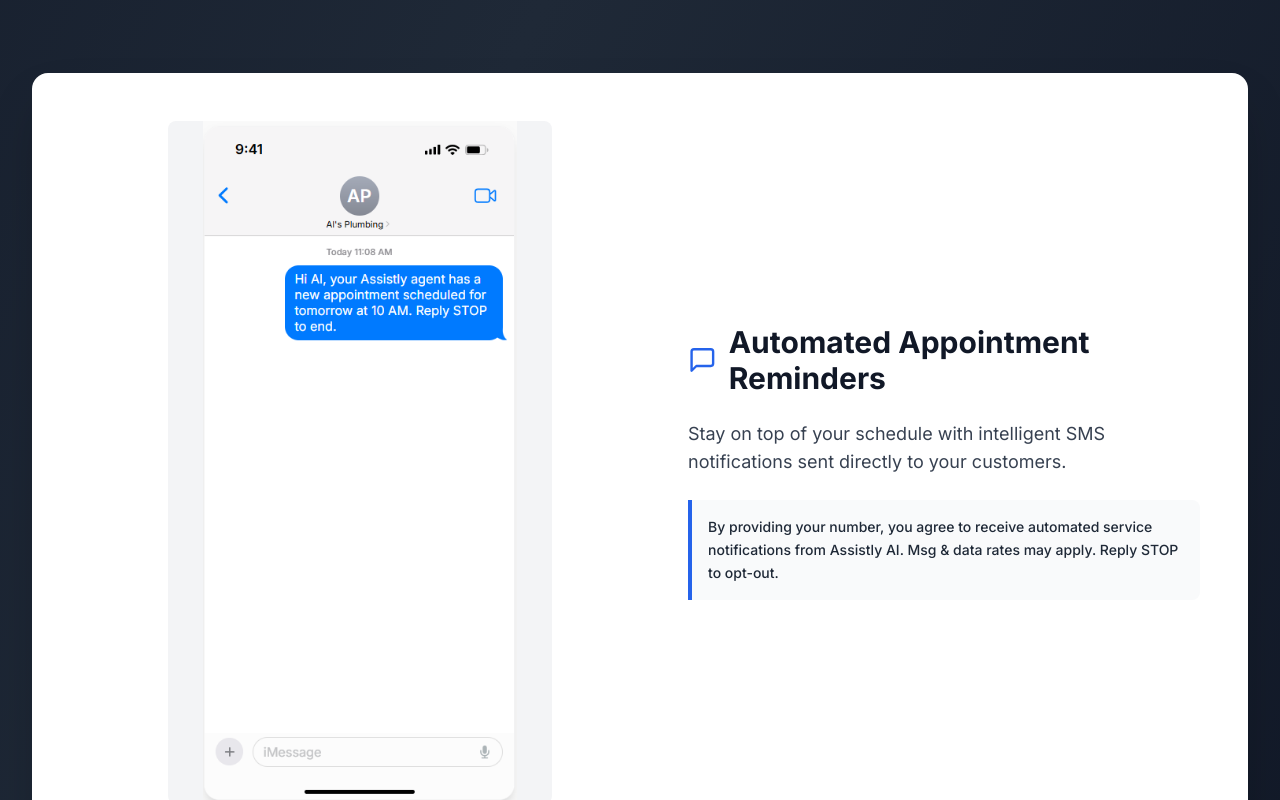
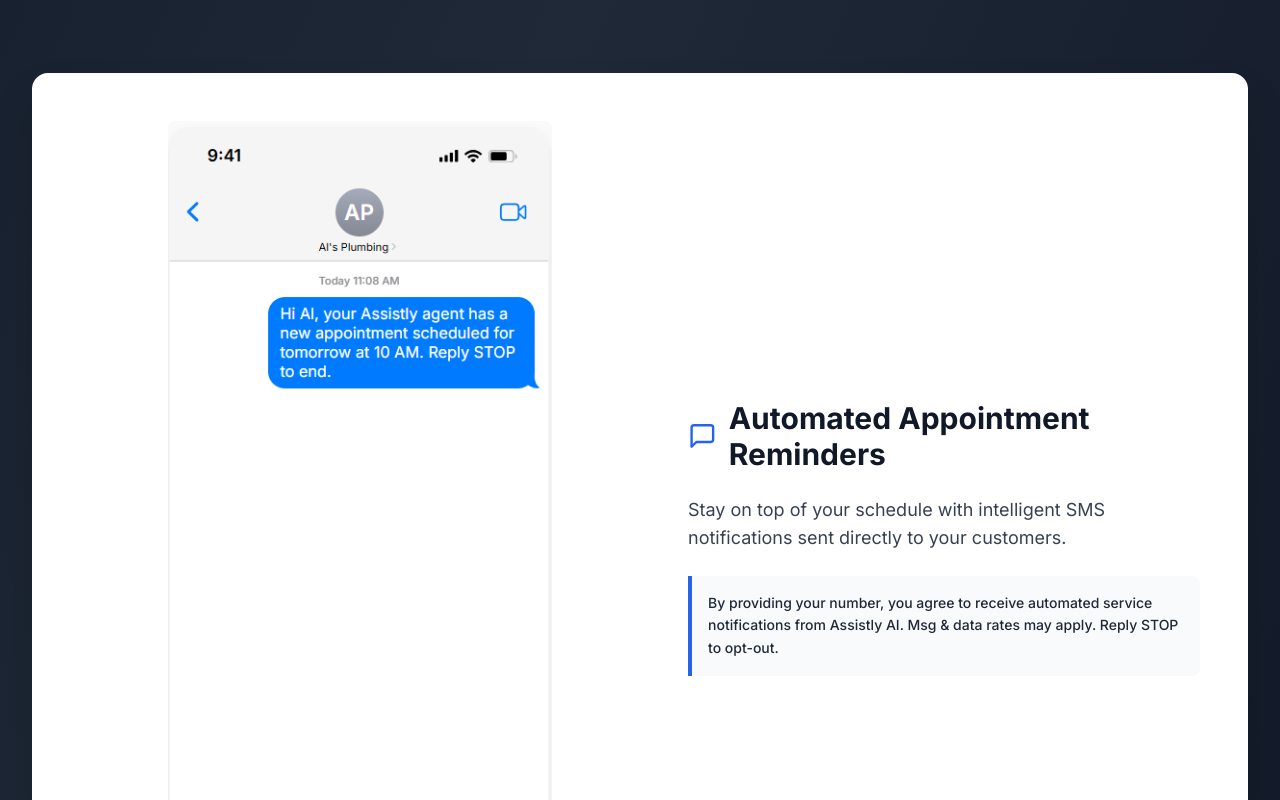
Before and after one commit to claireyu26/assistly-ai, a Next.js app: page / in a window 1280 px wide. Shown: the part 1600-2400 px from the top of the page. Built offline with nearby package versions, Linux system fonts and the light colour scheme.

Commit message:
Fix useSearchParams

```diff
--- a/app/page.tsx
+++ b/app/page.tsx
@@ -1,6 +1,6 @@
 "use client";
 
-import { useEffect } from "react";
+import { useEffect, Suspense } from "react";
 import { useRouter, useSearchParams } from "next/navigation";
 import Link from "next/link";
 import Image from "next/image";
@@ -9,7 +9,7 @@
 import { BetaRestrictedButton } from "@/components/BetaRestrictedButton";
 import { CopyEmailButton } from "@/components/CopyEmailButton";
 
-export default function Home() {
+function HomeContent() {
   const router = useRouter();
   const searchParams = useSearchParams();
 
@@ -133,13 +133,13 @@
               <div className="flex flex-col md:flex-row items-center gap-8 md:gap-12">
                 {/* SMS Image */}
                 <div className="flex-shrink-0 w-full md:w-1/2">
-                  <div className="relative w-full aspect-[9/16] max-w-sm mx-auto bg-gray-100 rounded-lg overflow-hidden">
+                  <div className="w-full max-w-sm mx-auto bg-gray-100 rounded-lg overflow-hidden">
                     <Image
                       src="/sms-preview.png"
                       alt="SMS notification preview showing automated appointment reminders from Assistly AI"
                       width={400}
                       height={711}
-                      className="object-contain rounded-lg w-full h-full"
+                      className="object-contain rounded-lg w-full h-auto"
                       priority
                     />
                   </div>
@@ -199,3 +199,15 @@
     </div>
   );
 }
+
+export default function Home() {
+  return (
+    <Suspense fallback={
+      <div className="min-h-screen bg-gradient-to-br from-gray-900 via-gray-800 to-gray-900 flex items-center justify-center">
+        <div className="text-white">Loading...</div>
+      </div>
+    }>
+      <HomeContent />
+    </Suspense>
+  );
+}
--- a/next.config.mjs
+++ b/next.config.mjs
@@ -3,9 +3,13 @@
     eslint: {
         ignoreDuringBuilds: true,
     },
+    typescript: {
+        ignoreBuildErrors: false,
+    },
     images: {
         remotePatterns: [],
         unoptimized: false,
+        formats: ['image/avif', 'image/webp'],
     },
 };
 
```
